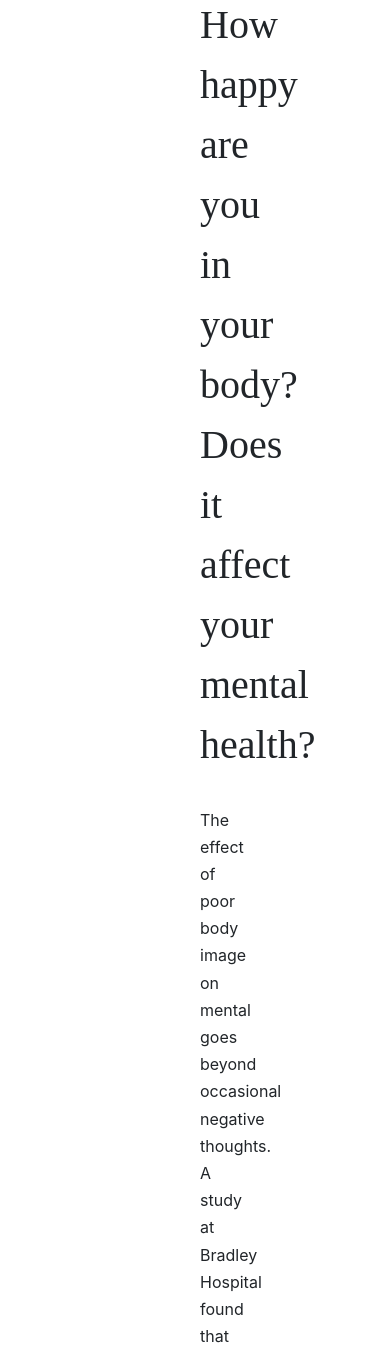
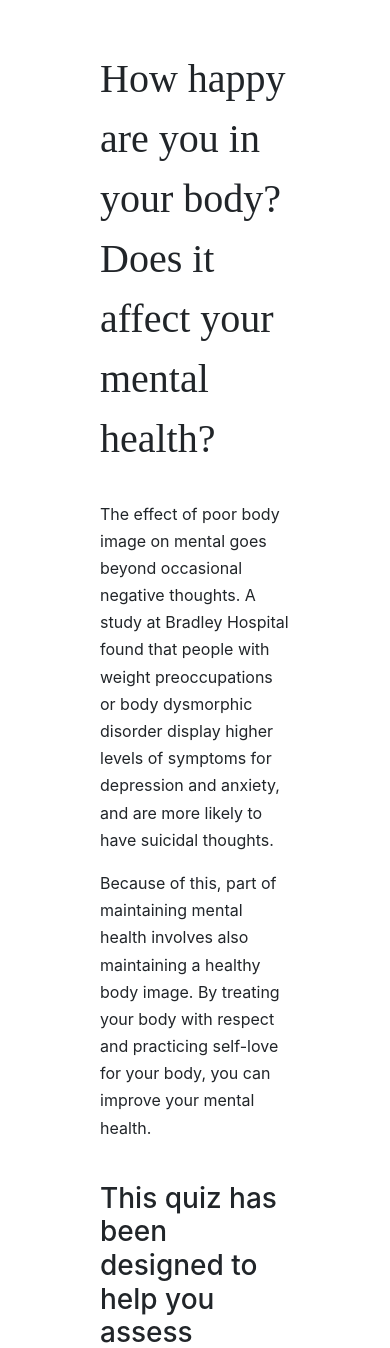
Before and after one commit to MohanadOmarrr/Kadell-Form, a Django app: page / in a window 390 px wide. Shown: the part 241-1589 px from the top of the page. Run offline with Django 4.2, Linux system fonts and the light colour scheme; some libraries are stand-ins or nearby versions.

Commit message:
mobile size

```diff
--- a/templates/survey.html
+++ b/templates/survey.html
@@ -17,10 +17,10 @@
 <body>
 
     <div  align="center" style="padding-top:10px;" class="container col-sm-12 col-md-10 col-lg-8">
-        <img src="https://res.cloudinary.com/dhyz3axjw/image/upload/v1659613770/a2mic0rdahbfclklsqiy.jpg" width="65%"/>
+        <img src="https://res.cloudinary.com/dhyz3axjw/image/upload/v1659613770/a2mic0rdahbfclklsqiy.jpg" width="85%"/>
     </div>
 
-    <div class="container col-sm-12 col-md-10 col-lg-8" style="padding: 50px 200px">
+    <div class="container col-sm-12 col-md-10 col-lg-8" style="padding: 50px 100px">
             <h1 style="font-family:Bonky Serif; line-height:1.5;">How happy are you in your body?<br>Does it affect your mental health?</h1>
             <br>
             <p style="line-height:1.7;">The effect of poor body image on mental goes beyond occasional negative thoughts. A study at Bradley Hospital found that people with weight preoccupations or body dysmorphic disorder display higher levels of symptoms for depression and anxiety, and are more likely to have suicidal thoughts.</p>
@@ -29,9 +29,9 @@
             <h3>This quiz has been designed to help you assess whether you have a harshly critical view of your body; a loving, accepting image; or if you walk the line in between:</h3>
     </div>
 
-    <hr style="height:1px;border:none;color:#333;background-color:#333;" width="50%">
+    <hr style="height:1px;border:none;color:#333;background-color:#333;" width="60%">
 
-    <div class="container col-sm-12 col-md-10 col-lg-8" style="padding: 50px 200px">
+    <div class="container col-sm-12 col-md-10 col-lg-8" style="padding: 50px 100px">
         <form action="{% url 'survey' %}">
             <h5>1- When you look at mirror do you feel that you’re satisfied with your Facial features? </h5>
             <input type="radio" id="q1-option-1" name="q1" value="Yes, all of them">
```
